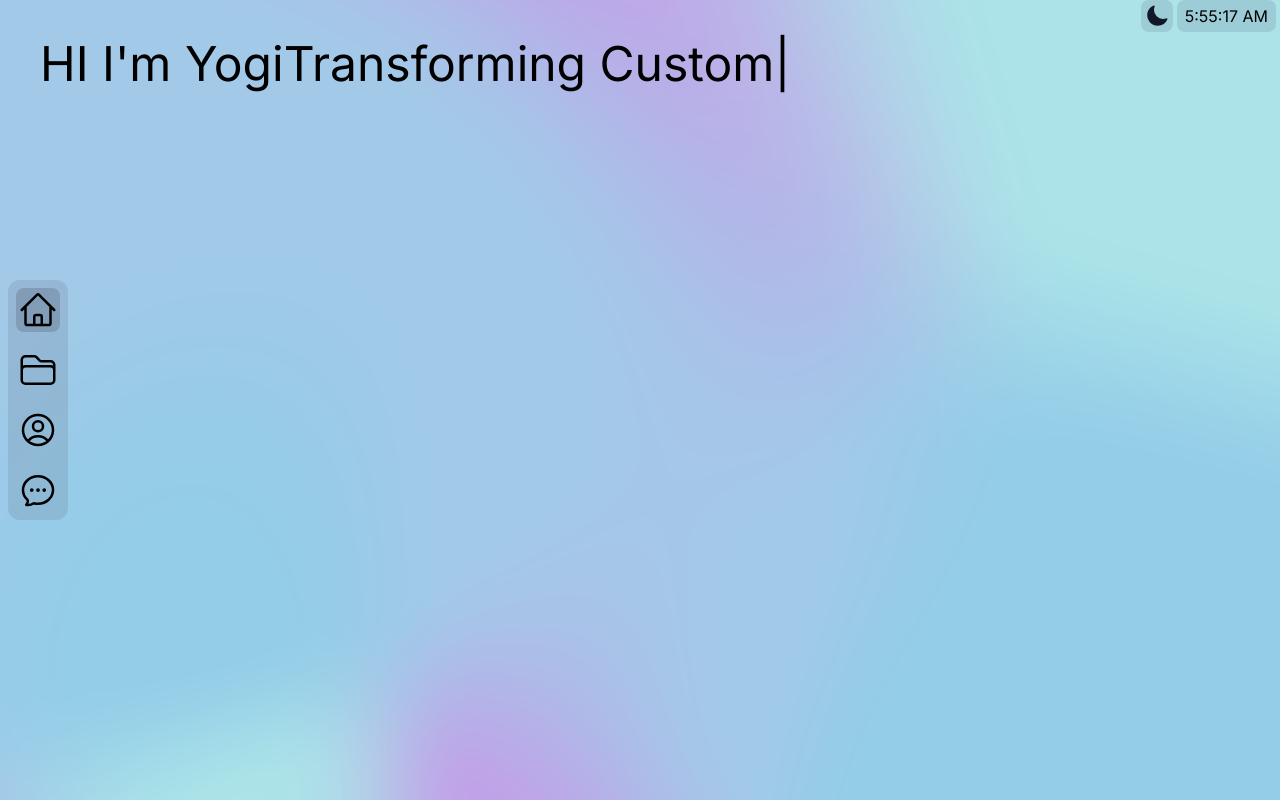
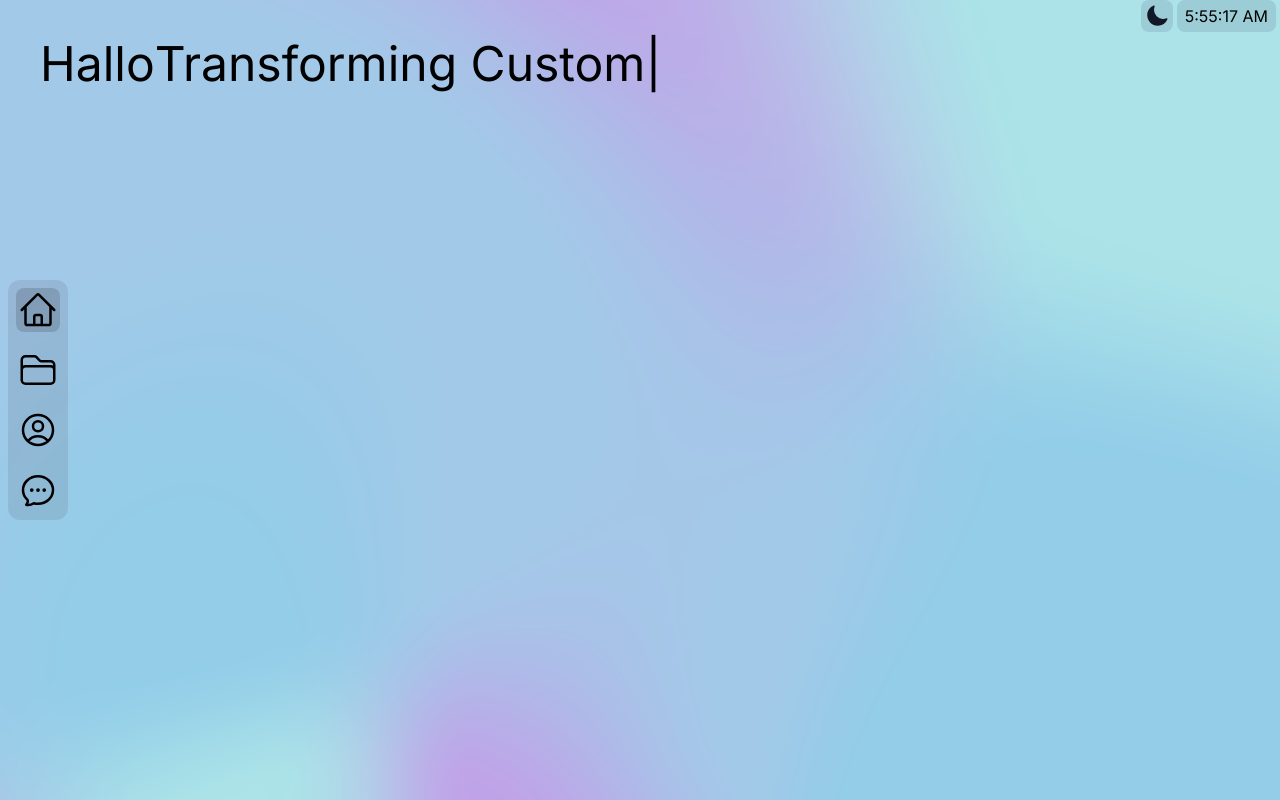
Before and after one commit to Batosai77/App, a Next.js app: page /Home in a window 1280 px wide. Built offline with nearby package versions, Linux system fonts and the light colour scheme.

Commit message:
Update /home/page.tsx

```diff
--- a/src/app/(module)/(pages)/Home/page.tsx
+++ b/src/app/(module)/(pages)/Home/page.tsx
@@ -9,7 +9,7 @@ export default function Home() {
       <PageAnimate>
         <div className='flex h-screen w-full bg-slate-500/20'>
           <div className=' flex m-10 text-5xl'>
-            <div>{`HI I'm Yogi`}</div>
+            <div>{`Hallo`}</div>
               <TypeAnimation
               sequence={[
                 "Transforming Indicator", 1000,
```
